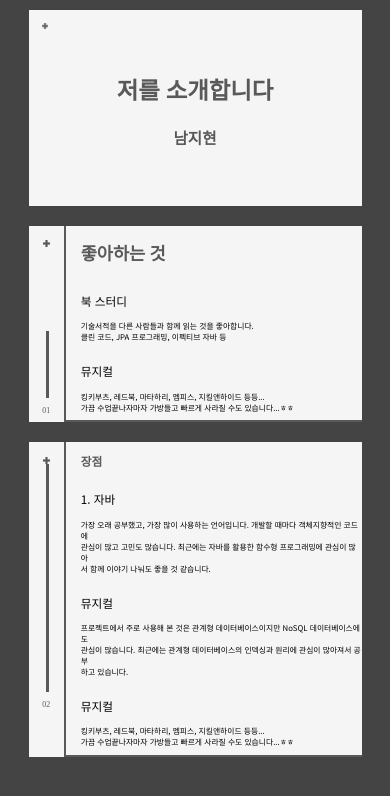
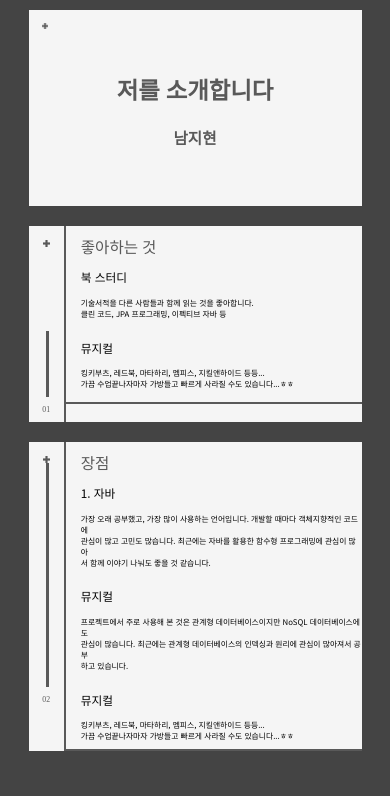
Before and after one commit to NamJihyun99/web-introduce-myself, a plain HTML site: page index.html in a window 390 px wide. Drawn offline with Linux system fonts and the light colour scheme; files whose address does not match are found by name; a web font is replaced by a local one.

Commit message:
feat: 1페이지 반응형 여백 비율 조정

```diff
--- a/css-back.css
+++ b/css-back.css
@@ -24,7 +24,7 @@ body {
   background-color: #f5f5f5;
   color: #595959;
   font-family: "Cafe24Dangdanghae";
-  font-size: 100%;
+  /* font-size: 100%; */
   max-width: 90em;
   width: 90%;
   height: auto;
@@ -98,8 +98,9 @@ main {
 
 .page-title {
   margin-left: 5%;
-  font-size: min(3vw, 3em);
-  flex:1;
+  margin-top: 3%;
+  font-size: 4vw;
+  flex: 1;
 }
 
 .content {
@@ -117,7 +118,6 @@ main {
   width: 100%;
   height: auto;
   flex: 1;
-  display: absolute;
 }
 
 .content-title {
--- a/index.html
+++ b/index.html
@@ -29,9 +29,7 @@
         <div class="page-num">01</div>
       </div>
       <main>
-        <div class="page-title">
-          <h1>좋아하는 것</h1>
-        </div>
+        <div class="page-title">좋아하는 것</div>
         <div class="content">
           <div class="content-item">
             <p class="content-title">북 스터디</p>
@@ -59,7 +57,7 @@
         <div class="page-num">02</div>
       </div>
       <main>
-        <h1 class="page-title">장점</h1>
+        <div class="page-title">장점</div>
         <div class="content">
           <div class="content-item">
             <p class="content-title">1. 자바</p>
```
